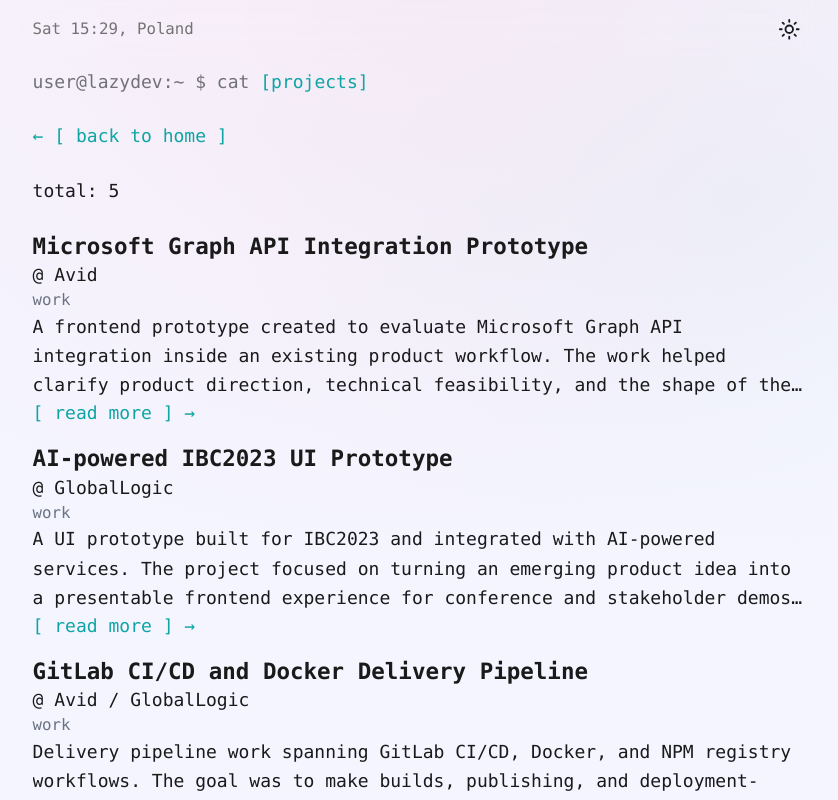
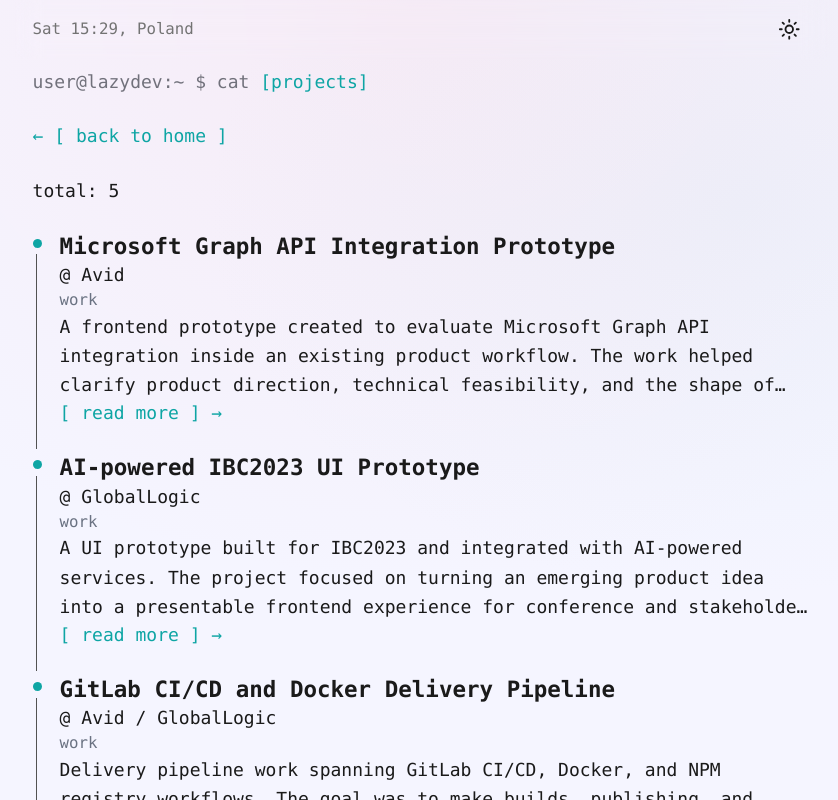
Before and after one commit to LazyMisha/mike-landing, a Next.js app: page /projects in a window 1280 px wide. Shown: the top 800 px of the page, without its empty margins (219-1057 px from the left). Built offline with nearby package versions, Linux system fonts and the light colour scheme.

Commit message:
Reuse timeline section in lists (#43)

```diff
--- a/src/components/TimelineList.tsx
+++ b/src/components/TimelineList.tsx
@@ -1,4 +1,5 @@
 import TimelineCard from './TimelineCard';
+import TimelineSection from './TimelineSection';
 
 export interface TimelineListItem {
   id: string;
@@ -19,10 +20,10 @@
   const displayedItems = preview ? items.slice(0, 3) : items;
 
   return (
-    <div className="space-y-8">
+    <div>
       {displayedItems.map((item) => (
+        <TimelineSection key={item.id}>
           <TimelineCard
-          key={item.id}
             title={item.title}
             company={item.company}
             dateRange={item.dateRange}
@@ -30,6 +31,7 @@
             description={item.description}
             linkHref={item.linkHref}
           />
+        </TimelineSection>
       ))}
 
       {/* Preview indicator with "..." */}
```
Lines whose indentation alone changed are shown as unchanged.
